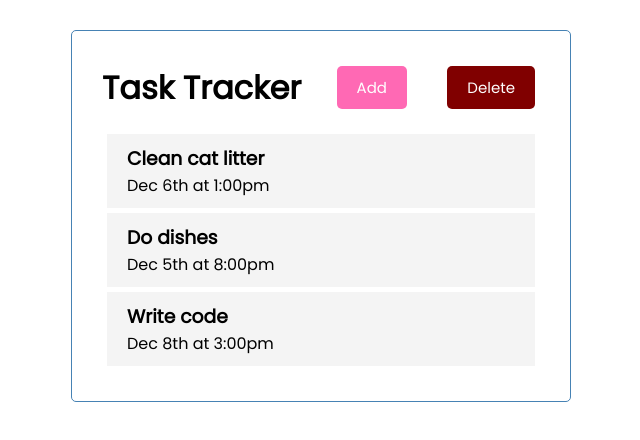
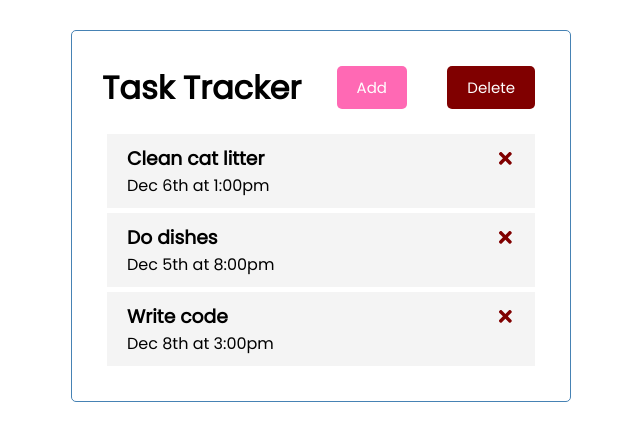
Before and after one commit to ShannaJSmith/task-tracker, a React (Create React App) app: page / in a window 1280 px wide. Shown: the top 440 px of the page, without its empty margins (319-959 px from the left). Built offline with nearby package versions, Linux system fonts and the light colour scheme; the HTML template or start-up script is replaced by a standard one.

Commit message:
configure eslint to ignore not importing React

```diff
--- a/src/App.js
+++ b/src/App.js
@@ -24,10 +24,16 @@
       reminder: false
     }
   ]);
+
+  //Delete Task
+  const deleteTask = (id) => {
+    console.log('deleeete', id);
+  };
+
   return (
     <div className="container">
       <Header />
-      <Tasks tasks={tasks} />
+      <Tasks tasks={tasks} onDelete={deleteTask} />
     </div>
   );
 };
--- a/src/components/Task.js
+++ b/src/components/Task.js
@@ -1,7 +1,17 @@
-const Task = ({ task }) => {
+import { FaTimes } from 'react-icons/fa';
+
+const Task = ({ task, onDelete }) => {
   return (
     <div className="task">
-      <h3>{task.text}</h3>
+      <h3>
+        {task.text}
+        <FaTimes
+          onClick={() => {
+            onDelete(task.id);
+          }}
+          style={{ color: 'maroon', cursor: 'pointer' }}
+        />
+      </h3>
       <p>{task.day}</p>
     </div>
   );
--- a/src/components/Tasks.js
+++ b/src/components/Tasks.js
@@ -1,10 +1,10 @@
 import Task from './Task';
 
-const Tasks = ({ tasks }) => {
+const Tasks = ({ tasks, onDelete }) => {
   return (
     <>
       {tasks.map((task) => (
-        <Task key={task.id} task={task} />
+        <Task key={task.id} task={task} onDelete={onDelete}/>
       ))}
     </>
   );
```
Also changed, not shown: .eslintrc.json.
